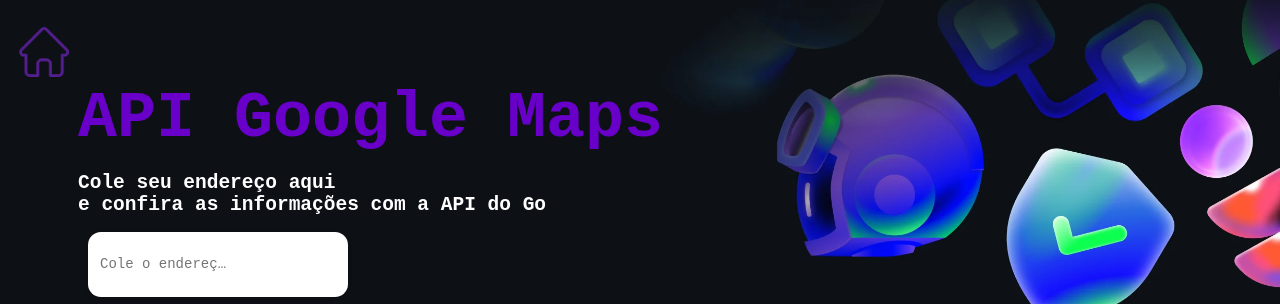
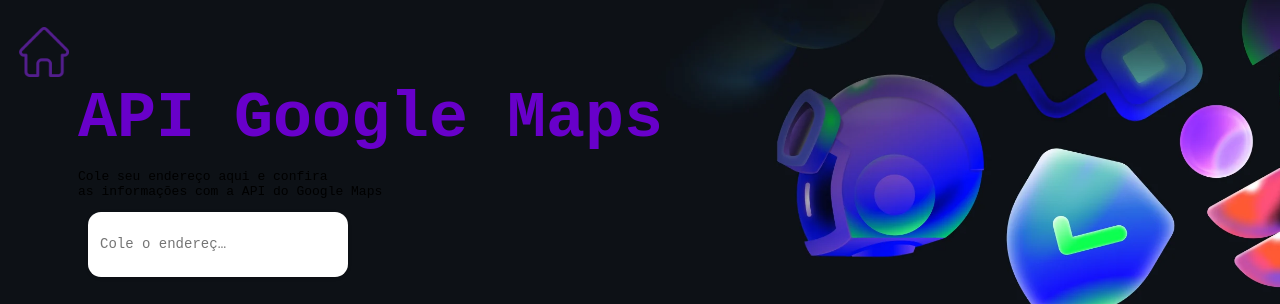
Before and after one commit to afonsedev/GetCEP, a plain HTML site: page area-google-maps/google-maps-consulta.html in a window 1280 px wide. Shown: the top 304 px of the page. Drawn offline with Linux system fonts and the light colour scheme; some packages are replaced by stand-ins of ours.

Commit message:
Update google-maps-consulta.html

```diff
--- a/area-google-maps/google-maps-consulta.html
+++ b/area-google-maps/google-maps-consulta.html
@@ -28,8 +28,8 @@
           </a>
         </button>
         <h1>API Google Maps</h1>
-        <h2>Cole seu endereço aqui <br> e confira as informações com a API do Google Maps
-        </h2>
+        <p>Cole seu endereço aqui e confira <br> as informações com a API do Google Maps
+        </p>
 
         <div class="pac-card" id="pac-card">
           <div>
```
